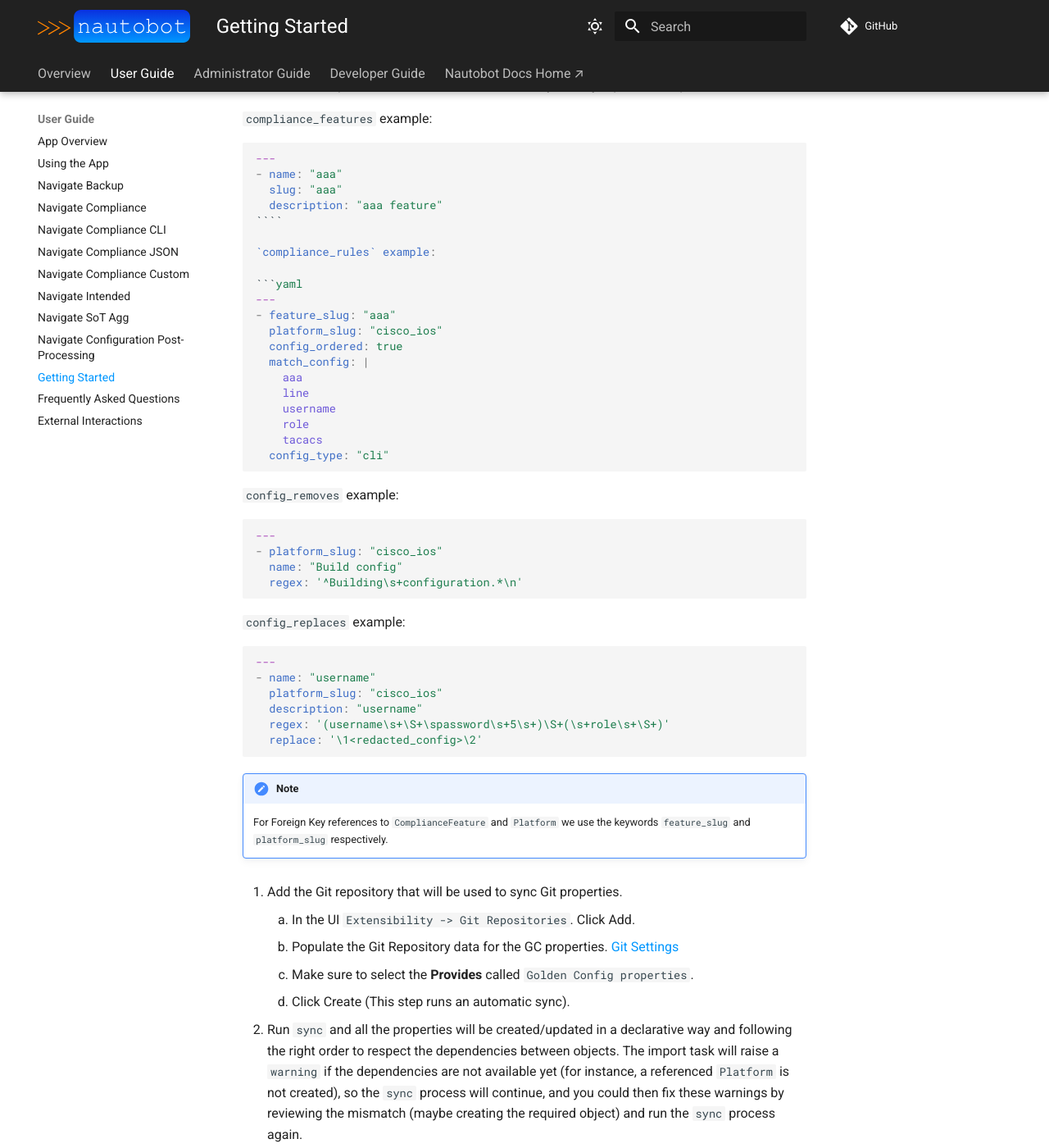
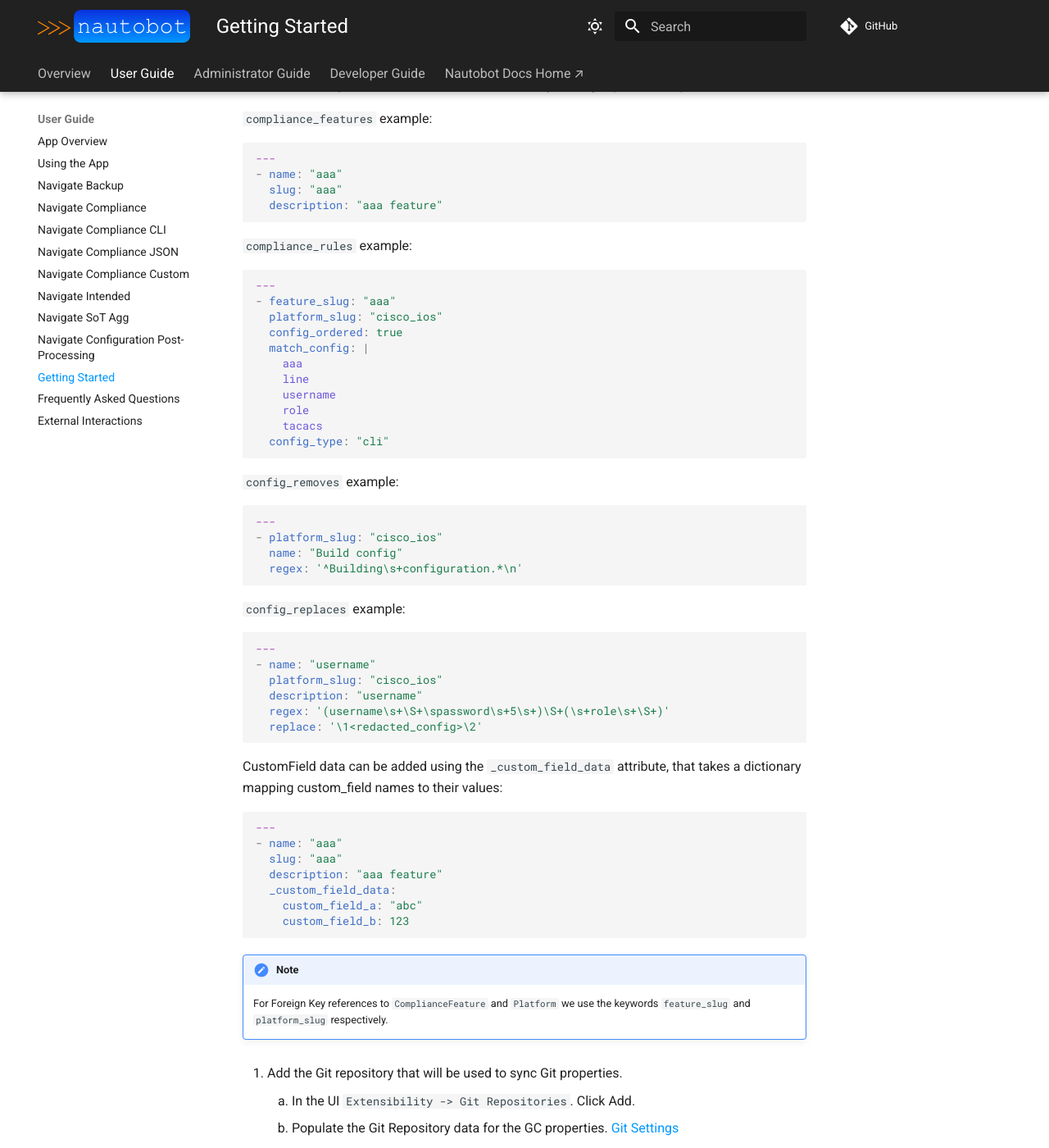
Before and after one commit to nautobot/nautobot-app-golden-config, an MkDocs documentation site: the page built from docs/user/app_getting_started.md, in a window 1280 px wide and 1400 px high, scrolled down 4505 px. Shown: the whole window at 82% size. Built offline with MkDocs 1.6.1 and Material for MkDocs 9.7.7, drawn with Linux system fonts in a browser that asks for light colours; comment, search, counter and statistics services are not loaded.

Commit message:
Update docs for adding CustomField data with datasources

`````diff
--- a/docs/user/app_getting_started.md
+++ b/docs/user/app_getting_started.md
@@ -162,7 +162,7 @@
 - name: "aaa"
   slug: "aaa"
   description: "aaa feature"
-````
+```
 
 `compliance_rules` example:
 
@@ -200,6 +200,18 @@
   replace: '\1<redacted_config>\2'
 ```
 
+CustomField data can be added using the `_custom_field_data` attribute, that takes a dictionary mapping custom_field names to their values:
+
+```yaml
+---
+- name: "aaa"
+  slug: "aaa"
+  description: "aaa feature"
+  _custom_field_data:
+    custom_field_a: "abc"
+    custom_field_b: 123
+```
+
 !!! note
     For Foreign Key references to `ComplianceFeature` and `Platform` we use the keywords `feature_slug` and `platform_slug` respectively.
 
`````
